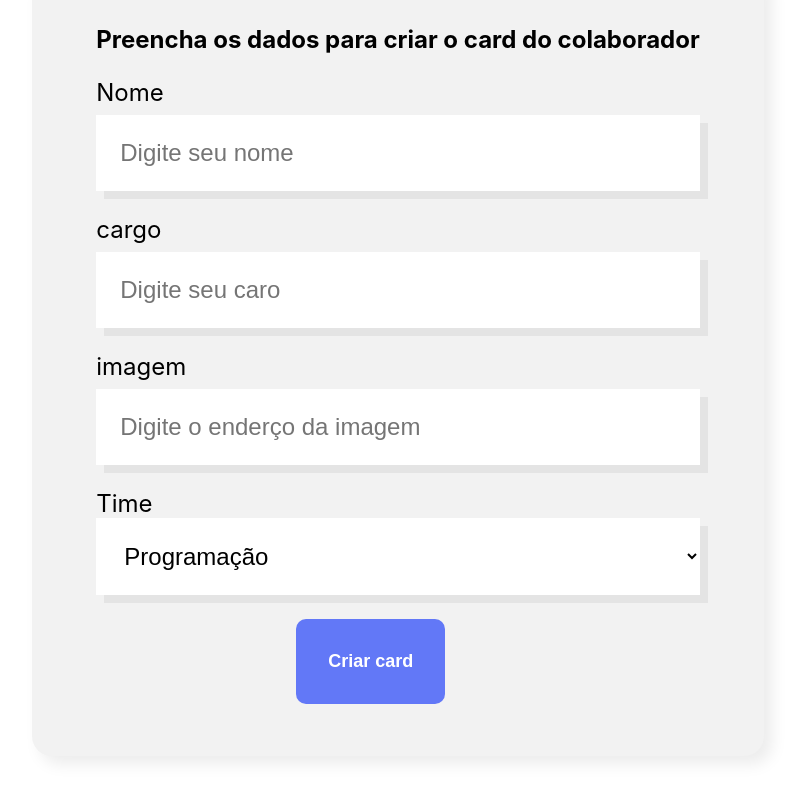
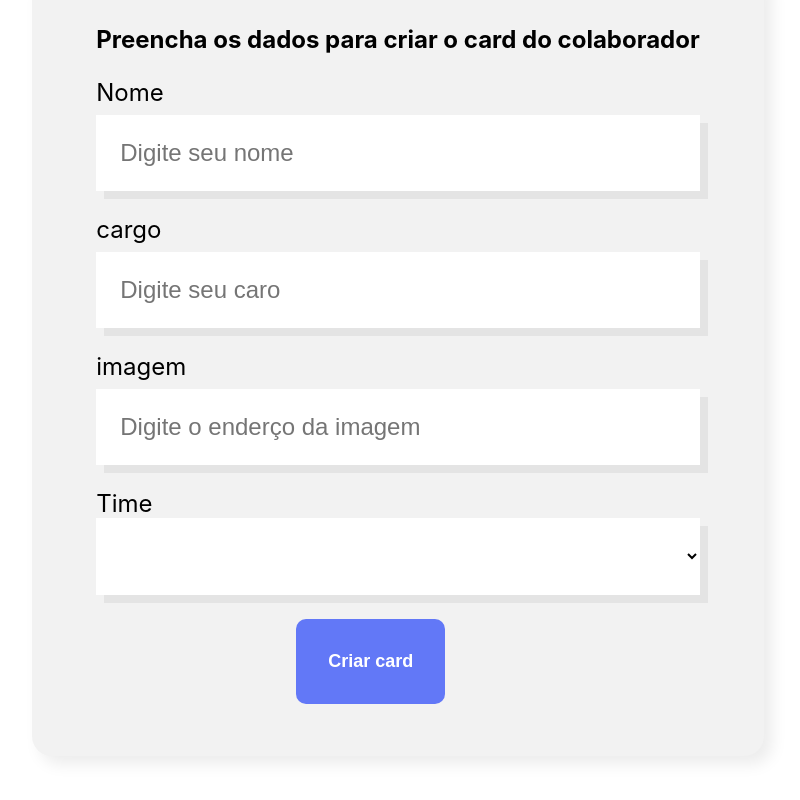
Before and after one commit to Juniorbasck/PDA_CLASSES, a React (Create React App) app in the folder alura/React desenvolvendo com javaScript/organo/: page / in a window 1280 px wide. Shown: the part 609-1409 px from the top of the page, without its empty margins (242-1042 px from the left). Built offline with nearby package versions, Linux system fonts and the light colour scheme.

Commit message:
atualizacoes

```diff
--- a/alura/React desenvolvendo com javaScript/organo/src/componetes/Colaborador/index.js
+++ b/alura/React desenvolvendo com javaScript/organo/src/componetes/Colaborador/index.js
@@ -1,12 +1,12 @@
 import './Colaborador.css';
 
 
-const Colaborador = ({ nome, imagem, cargo }) => {
+const Colaborador = ({ nome, imagem, cargo, corDefundo }) => {
 
     return(
         <div className='membro'>
-            <div className='cabecalho'>
-                <img src={imagem} alt={Colaborador}/>
+            <div className='cabecalho' style={{ backgroundColor: corDefundo}}>
+                <img src={imagem} alt={'teste'}/>
             </div>
 
             <div className='rodape'>
--- a/alura/React desenvolvendo com javaScript/organo/src/componetes/ListaSuspensa/index.js
+++ b/alura/React desenvolvendo com javaScript/organo/src/componetes/ListaSuspensa/index.js
@@ -6,7 +6,8 @@
     return(
         <div className='lista-suspensa'>
             <label>{props.label}</label>
-            <select onChange={evento => props.aoAlterado(evento.target.value)} required={props.obrigatorio} value={props.value}>
+            <select onChange={evento => props.aoAlterado(evento.target.value)} required={props.obrigatorio} value={props.valor}>
+                <option value=""></option>
                 {props.itens.map(item => <option key={item}>{item}</option>)}
             </select>
         </div>
--- a/alura/React desenvolvendo com javaScript/organo/src/componetes/Time/index.js
+++ b/alura/React desenvolvendo com javaScript/organo/src/componetes/Time/index.js
@@ -8,7 +8,7 @@
         (props.colaboradores.length > 0) && <section className='time' style={{ background: props.corSecundaria}}>
             <h3 style={{ borderColor: props.corPrimaria }}>{props.nome}</h3>
             <div className='cards'>
-                {props.colaboradores.map( colaborador => <Colaborador nome={colaborador.nome} cargo={colaborador.cargo}
+                {props.colaboradores.map( colaborador => <Colaborador corDefundo={props.corPrimaria} key={colaborador.corPrimaria} nome={colaborador.nome} cargo={colaborador.cargo}
                 imagem={colaborador.imagem} />)}
             </div>
         </section>
```
